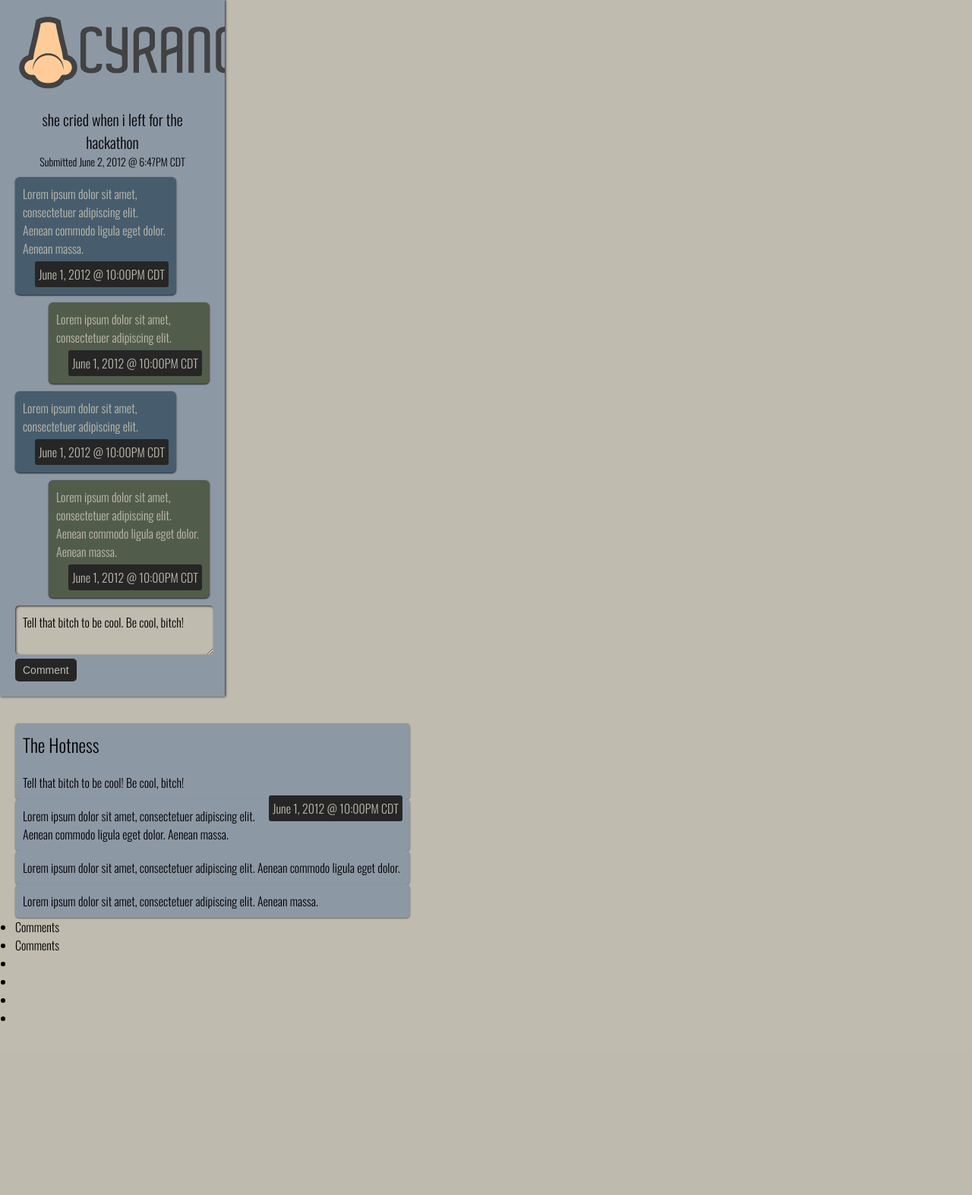
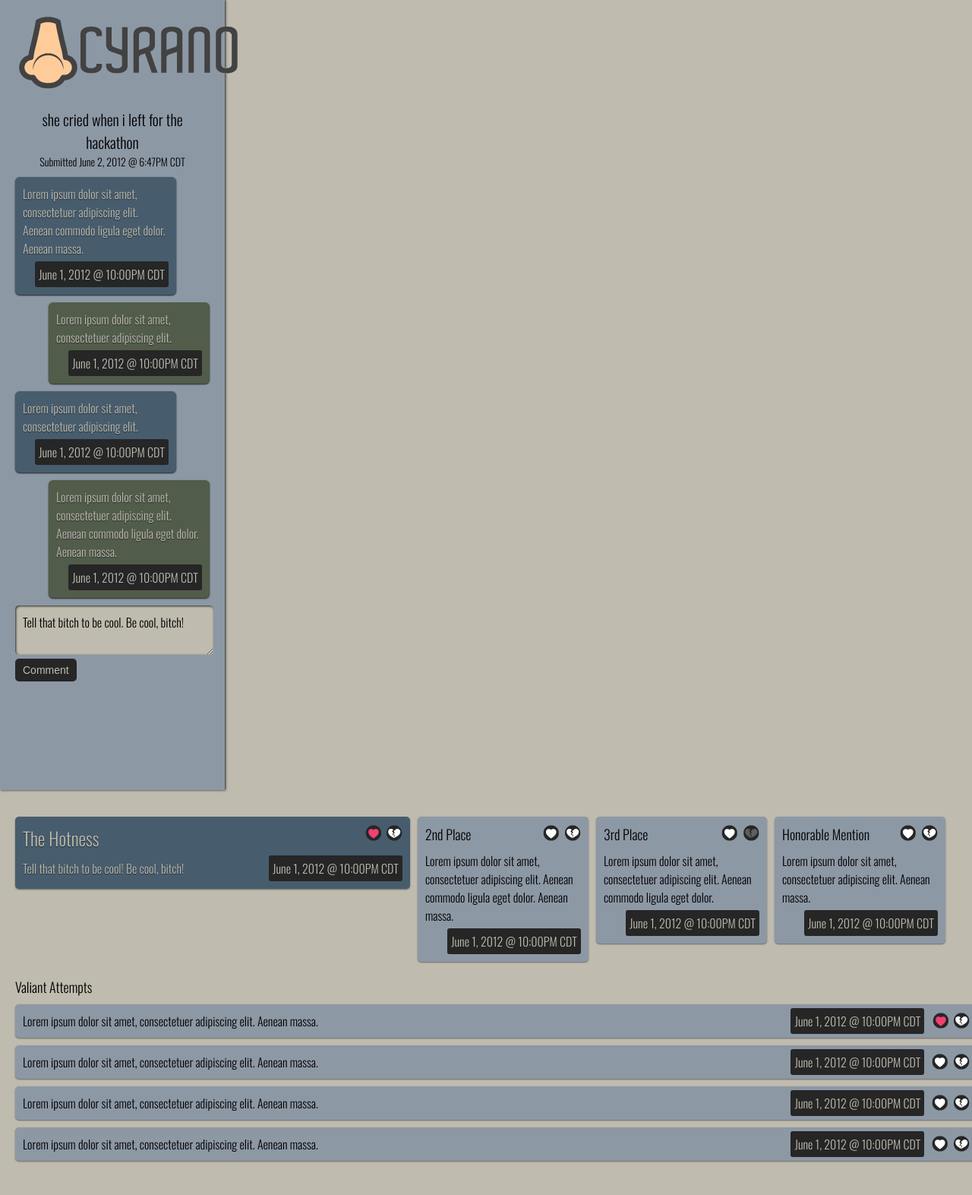
Before and after one commit to caseyjustus/cyrano, a PHP site: page / in a window 1280 px wide. Shown: the whole page at 76% size. Before the commit the page ends 1344 px from the top, so only its background shows below. Run offline with PHP 8.4, Linux system fonts and the light colour scheme.

Commit message:
CALEB CAN'T DANCE
Finalized styling for conversation view.

```diff
--- a/www/conversation.php
+++ b/www/conversation.php
@@ -46,25 +46,80 @@
 
 	<div class="comments panel">
 
-		<div class="hot">
+		<div class="hot group">
 			<h4>The Hotness</h4>
 			<span>Tell that bitch to be cool! Be cool, bitch!</span>
 			<div class="datetime">June 1, 2012 @ 10:00PM CDT</div>
+			<ul class="controls">
+				<li class="like liked"></li>
+				<li class="dislike"></li>
+			</ul>
 		</div>
 
 		<ul class="runnerUp">
-			<li>Lorem ipsum dolor sit amet, consectetuer adipiscing elit. Aenean commodo ligula eget dolor. Aenean massa.</li>
-			<li>Lorem ipsum dolor sit amet, consectetuer adipiscing elit. Aenean commodo ligula eget dolor.</li>
-			<li>Lorem ipsum dolor sit amet, consectetuer adipiscing elit. Aenean massa.</li>
+			<li>
+				<h4>2nd Place</h4>
+				<span>Lorem ipsum dolor sit amet, consectetuer adipiscing elit. Aenean commodo ligula eget dolor. Aenean massa.</span>
+				<div class="datetime">June 1, 2012 @ 10:00PM CDT</div>
+				<ul class="controls">
+					<li class="like"></li>
+					<li class="dislike"></li>
+				</ul>
+			</li>
+			<li>
+				<h4>3rd Place</h4>
+				<span>Lorem ipsum dolor sit amet, consectetuer adipiscing elit. Aenean commodo ligula eget dolor.</span>
+				<div class="datetime">June 1, 2012 @ 10:00PM CDT</div>
+				<ul class="controls">
+					<li class="like"></li>
+					<li class="dislike disliked"></li>
+				</ul>
+			</li>
+			<li>
+				<h4>Honorable Mention</h4>
+				<span>Lorem ipsum dolor sit amet, consectetuer adipiscing elit. Aenean massa.</span>
+				<div class="datetime">June 1, 2012 @ 10:00PM CDT</div>
+				<ul class="controls">
+					<li class="like"></li>
+					<li class="dislike"></li>
+				</ul>
+			</li>
 		</ul>
 
-		<ul class="niceTry">
-			<li>Comments</li>
-			<li>Comments</li>
-			<li></li>
-			<li></li>
-			<li></li>
-			<li></li>
+		<h4>Valiant Attempts</h4>
+		<ul class="valiantAttempts">
+			<li>
+				<span>Lorem ipsum dolor sit amet, consectetuer adipiscing elit. Aenean massa.</span>
+				<div class="datetime">June 1, 2012 @ 10:00PM CDT</div>
+				<ul class="controls">
+					<li class="like liked"></li>
+					<li class="dislike"></li>
+				</ul>
+			</li>
+			<li>
+				<span>Lorem ipsum dolor sit amet, consectetuer adipiscing elit. Aenean massa.</span>
+				<div class="datetime">June 1, 2012 @ 10:00PM CDT</div>
+				<ul class="controls">
+					<li class="like"></li>
+					<li class="dislike"></li>
+				</ul>
+			</li>
+			<li>
+				<span>Lorem ipsum dolor sit amet, consectetuer adipiscing elit. Aenean massa.</span>
+				<div class="datetime">June 1, 2012 @ 10:00PM CDT</div>
+				<ul class="controls">
+					<li class="like"></li>
+					<li class="dislike"></li>
+				</ul>
+			</li>
+			<li>
+				<span>Lorem ipsum dolor sit amet, consectetuer adipiscing elit. Aenean massa.</span>
+				<div class="datetime">June 1, 2012 @ 10:00PM CDT</div>
+				<ul class="controls">
+					<li class="like"></li>
+					<li class="dislike"></li>
+				</ul>
+			</li>
 		</ul>
 
 	</div>
--- a/www/style.css
+++ b/www/style.css
@@ -12,8 +12,28 @@
  */
 
 /**
- * 1. Global
+ * 1. Clear fix
+ * 2. Minor Reset
+ * 3. Global
  */
+
+.group:before,
+.group:after {
+    content:"";
+    display:table;
+}
+.group:after {
+    clear:both;
+}
+.group {
+    zoom:1; /* For IE 6/7 (trigger hasLayout) */
+}
+
+h1,h2,h3,h4,h5,h6{
+	font-weight: 300;
+}
+
+
 
 *{
 	margin: 0;
@@ -25,12 +45,17 @@ body{
 	font-family: "Oswald", serif;
 	font-weight: 300;
 	height: 100%;
+	overflow: hidden;
+}
+
+h4{
+	font-size: 18px;
 }
 
 .datetime{
 	background: #262626;
 	border-radius: 3px;
-	clear: both;
+	clear: right;
 	color: #BFBBAE;
 	float: right;
 	margin: 5px 0 0 5px;
@@ -57,6 +82,7 @@ body{
 	color: #BFBBAE;
 	margin: 10px 0 0;
 	padding: 10px;
+	text-shadow: 0 1px 1px #202A30;
 	width: 75%;
 }
 
@@ -73,7 +99,8 @@ body{
 .conversation{
 	background: #8D98A5;
 	box-shadow: 1px 0 3px #1B1D22;
-	overflow: scroll;
+	float: left;
+	height: 1000px;
 	width: 20%;
 }
 
@@ -117,19 +144,54 @@ body{
 		width: 94%;
 	}
 
-
-
 .comments{
+	float: left;
 	padding: 35px 20px;
-	width: 75%;
+	width: 1260px;
 }
 
+	.comments .controls{
+		position: absolute;
+		right: 10px;
+		top: 10px;
+	}
+
+		.comments .controls li{
+			background: url('images/votes.png') no-repeat;
+			height: 23px;
+			float: left;
+			list-style-type: none;
+			margin-left: 5px;
+			width: 23px;
+		}
+
+		.comments .controls li.liked{
+			background-position: -22px 0;
+		}
+
+		.comments .controls li.dislike{
+			background-position: -47px 0;
+		}
+
+		.comments .controls li.disliked{
+			background-position: -70px 0;
+		}
+
+	.comments .hot,
+	.comments .runnerUp{
+		float: left;
+		margin: 0 10px 10px 0;
+		position: relative;
+	}
+
 	.comments .hot{
-		background: #8D98A5;
+		background: #475D6D;
 		border: 0;
 		border-radius: 5px;
 		box-shadow: 0 1px 2px #666;
+		color: #BFBBAE;
 		padding: 10px;
+		text-shadow: 0 1px 1px #202A30;
 		width: 500px;
 	}
 
@@ -139,20 +201,55 @@ body{
 		}
 
 		.comments .hot span{
-			display: block;
-			margin: 20px 0 0;
+			float: left;
+			margin: 10px 0 0;
 		}
 
 	.comments .runnerUp{
 
 	}
 
-	.comments .runnerUp li{
+	.comments .runnerUp	h4{
+		font-size: 18px;
+	}
+
+	.comments .runnerUp > li{
 		background: #8D98A5;
 		border: 0;
 		border-radius: 5px;
 		box-shadow: 0 1px 2px #666;
+		float: left;
+		list-style-type: none;
+		margin: 0 10px 10px 0;
 		padding: 10px;
-		width: 500px;
-		list-style-type: none;
+		position: relative;
+		width: 205px;
 	}
+
+		.comments .runnerUp > li span{
+			float: left;
+			margin: 10px 0 0;
+		}
+
+	.comments .valiantAttempts{
+		margin: 10px 0 0;
+	}
+
+		.comments .valiantAttempts > li{
+			background: #8D98A5;
+			border: 0;
+			border-radius: 5px;
+			box-shadow: 0 1px 2px #666;
+			float: left;
+			list-style-type: none;
+			margin: 0 10px 10px 0;
+			padding: 10px;
+			position: relative;
+			width: 99%;
+		}
+
+		.comments .valiantAttempts li > .datetime{
+			position: absolute;
+			right: 70px;
+			top: 0;
+		}
```
Also changed, not shown: www/images/votes.png (added), 2 other files.
